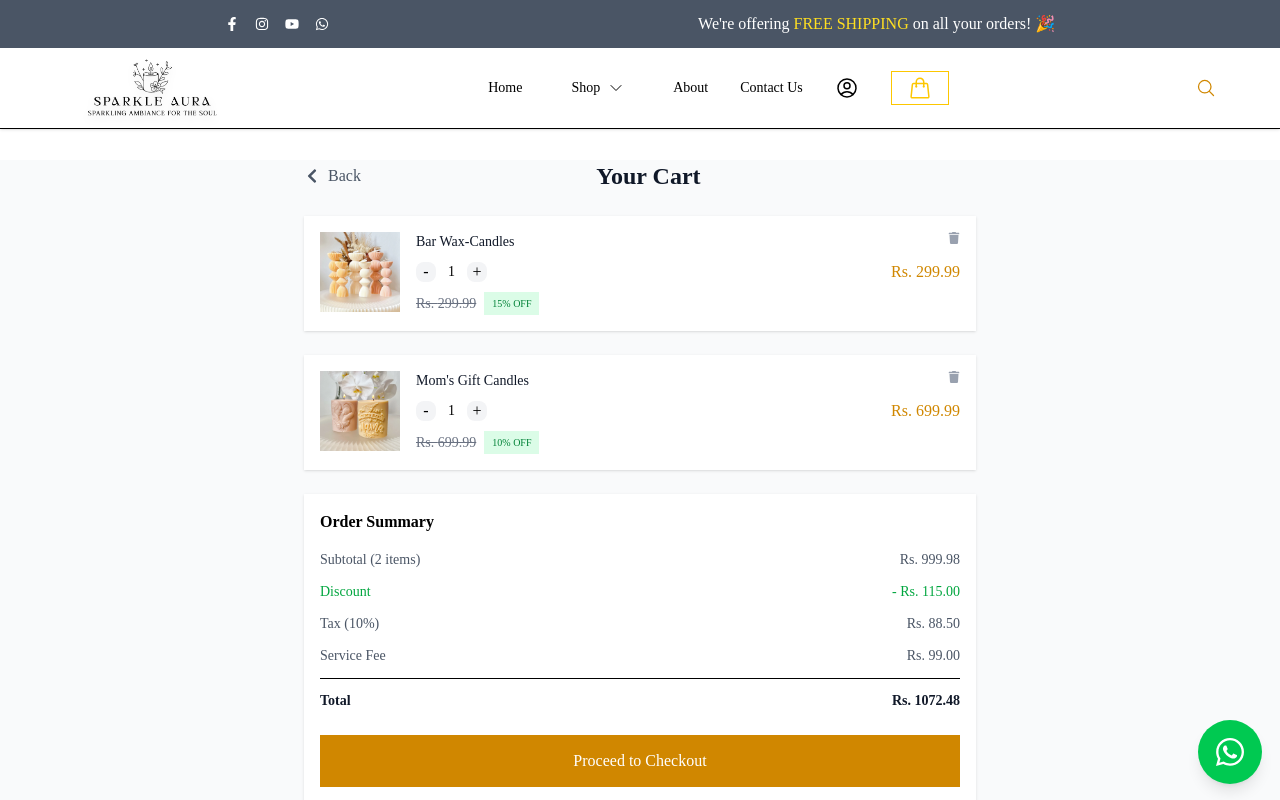
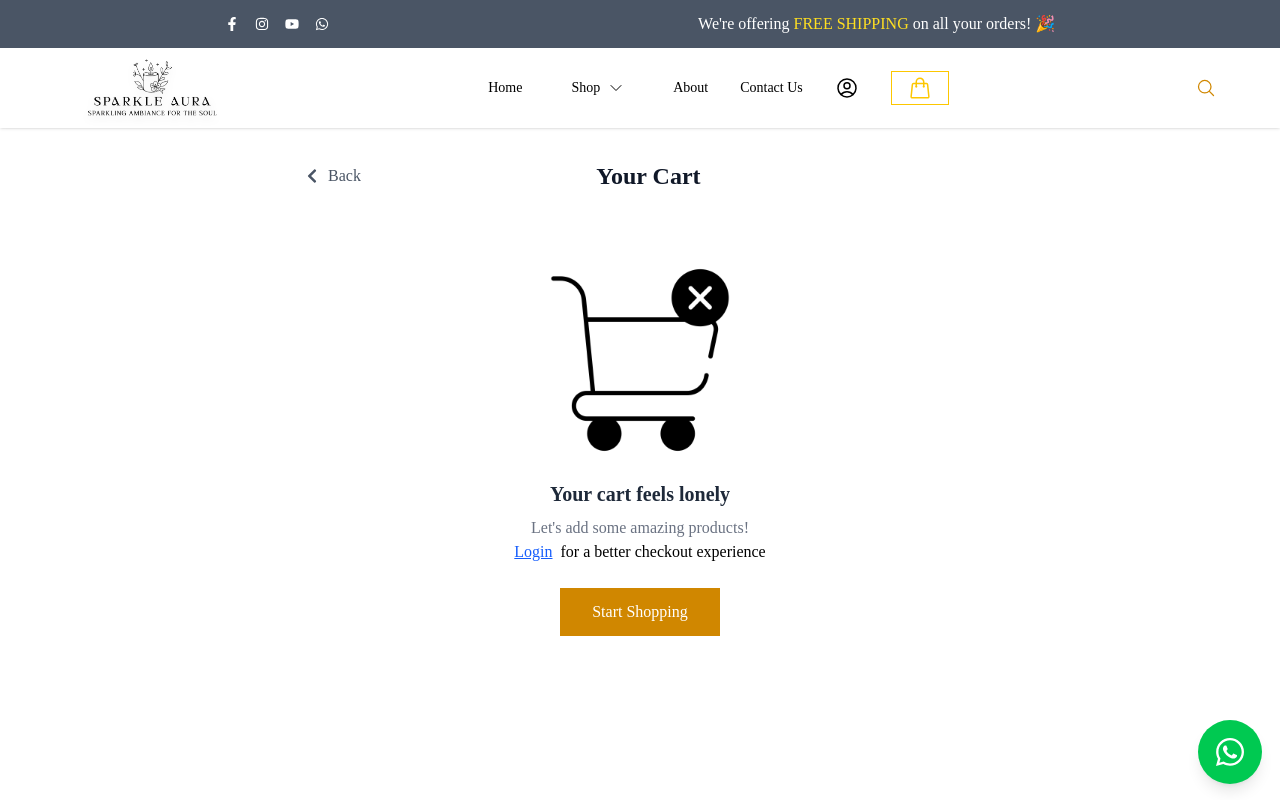
Before and after one commit to RohanB39/sparkalaura, a React (Vite) app: page /cart in a window 1280 px wide. Shown: the top 800 px of the page. Built offline with nearby package versions, Linux system fonts and the light colour scheme; a web font is replaced by a local one.

Commit message:
Cart Fully updated

```diff
--- a/package.json
+++ b/package.json
@@ -23,7 +23,8 @@
     "react-dom": "^19.0.0",
     "react-icons": "^5.4.0",
     "react-intersection-observer": "^9.16.0",
-    "react-router-dom": "^7.1.5"
+    "react-router-dom": "^7.1.5",
+    "react-toastify": "^11.0.5"
   },
   "devDependencies": {
     "@eslint/js": "^9.19.0",
--- a/src/App.jsx
+++ b/src/App.jsx
@@ -23,12 +23,14 @@ import WoodenCandle from "./pages/WoodenCandle";
 import WhatsAppButton from "./components/WhatsAppButton";
 import SearchResults from "./components/SearchResults";
 import ProductDetailsFromCollection from "./components/ProductInfo/ProductDetailsFromCollection";
+import { ToastContainer } from "react-toastify";
 
 
 const App = () => {
   return (
     <Router>
       <ScrollToTop />
+      <ToastContainer />
       <Routes>
         <Route path="/" element={<Home />} />
         <Route path="/about" element={<About />} />
--- a/src/pages/Cart/Cart.jsx
+++ b/src/pages/Cart/Cart.jsx
@@ -1,4 +1,4 @@
-import React, { useState } from "react";
+import React, { useState, useEffect } from "react";
 import Navbar from "../../components/Navbar";
 import SmallNav from "../../components/SmallNav";
 import { Link, useNavigate } from "react-router-dom";
@@ -8,68 +8,35 @@ import emptyCart from "/images/emptyCart.png";
 
 
 const Cart = () => {
-    const [cartItems, setCartItems] = useState([
-        {
-            id: "1",
-            name: "Bar Wax-Candles",
-            preffer: "firstPage",
-            price: 299.99,
-            quantity: 1,
-            imageUrl: "/ServiceImages/s1.webp",
-            totalReviews: 128,
-            discount: 15,
-            images: ["/ServiceImages/s1.webp", "/ServiceImages/s2.webp"],
-            stars: "3.5",
-            description: "Handcrafted wax candles with a rich aroma and long burn time, perfect for relaxation and decoration.",
-            category: "BestSellers",
-            collection: "Festival",
-            brand: "Sparkle Aura",
-            burnTime: "40 hours",
-            weight: "500g",
-            dimensions: "10cm x 7cm x 7cm",
-            material: "Soy Wax",
-            fragranceStrength: 4,
-            availability: "In Stock",
-            safetyInstructions: "Keep away from flammable objects. Do not leave unattended while burning.",
-            bestFor: ["Home Decor", "Relaxation", "Gifting"],
-            colors: ["Blue", "Black", "White"],
-            scents: ["Vanilla", "Lavender", "Sandalwood"]
-        },
-        {
-            id: "2",
-            name: "Mom's Gift Candles",
-            preffer: "firstPage",
-            price: 699.99,
-            quantity: 1,
-            imageUrl: "/ServiceImages/s2.webp",
-            totalReviews: 256,
-            discount: 10,
-            images: ["/ServiceImages/s3.webp", "/ServiceImages/s4.webp"],
-            stars: "4.2",
-            description: "Beautifully crafted candles with a soft fragrance, perfect for gifting and home decor.",
-            category: "JarCandles",
-            collection: "Festival",
-            brand: "Candle Delight",
-            burnTime: "50 hours",
-            weight: "600g",
-            dimensions: "12cm x 8cm x 8cm",
-            material: "Beeswax",
-            fragranceStrength: 5,
-            availability: "In Stock",
-            safetyInstructions: "Trim the wick to 1/4 inch before each burn. Avoid drafts.",
-            bestFor: ["Gifting", "Romantic Dinners", "Home Fragrance"],
-            colors: ["Pink", "Red", "White"],
-            scents: ["Rose", "Jasmine", "Coconut"]
+    const [cartItems, setCartItems] = useState(() => {
+        const userLoggedIn = localStorage.getItem("userLoggedIn");
+        if (!userLoggedIn) {
+            const storedCart = localStorage.getItem("SelectedCartProducts");
+            return storedCart ? JSON.parse(storedCart) : [];
         }
-    ]);
+        return [];
+    });
+
+    useEffect(() => {
+        const userLoggedIn = localStorage.getItem("userLoggedIn");
+        if (!userLoggedIn) {
+            localStorage.setItem("SelectedCartProducts", JSON.stringify(cartItems));
+        }
+    }, [cartItems]);
 
     const navigate = useNavigate();
 
     // Calculate subtotal
-    const subtotal = cartItems.reduce((acc, item) => acc + item.price * item.quantity, 0);
+    const subtotal = cartItems.reduce(
+        (acc, item) => acc + item.SelectedProductDiscountedPrice * item.SelectedProductSelectedQuantity,
+        0
+    );
 
-    // Calculate discount
-    const discountAmount = cartItems.reduce((acc, item) => acc + (item.price * item.quantity * item.discount) / 100, 0);
+    // Calculate discount amount
+    const discountAmount = cartItems.reduce(
+        (acc, item) => acc + (item.selectedProductOriginalPrice * item.SelectedProductSelectedQuantity * item.SelectedProductDiscount) / 100,
+        0
+    );
 
     // Tax (10%)
     const tax = (subtotal - discountAmount) * 0.1;
@@ -83,30 +50,35 @@ const Cart = () => {
     // Handle quantity increase
     const increaseQuantity = (id) => {
         setCartItems(cartItems.map(item =>
-            item.id === id ? { ...item, quantity: item.quantity + 1 } : item
+            item.SelectedProductId === id
+                ? { ...item, SelectedProductSelectedQuantity: item.SelectedProductSelectedQuantity + 1 }
+                : item
         ));
     };
 
     // Handle quantity decrease (prevent negative values)
     const decreaseQuantity = (id) => {
         setCartItems(cartItems.map(item =>
-            item.id === id ? { ...item, quantity: Math.max(1, item.quantity - 1) } : item
+            item.SelectedProductId === id
+                ? { ...item, SelectedProductSelectedQuantity: Math.max(1, item.SelectedProductSelectedQuantity - 1) }
+                : item
         ));
     };
 
     // Handle item removal
     const removeItem = (id) => {
-        setCartItems(cartItems.filter(item => item.id !== id));
+        setCartItems(cartItems.filter(item => item.SelectedProductId !== id));
     };
+
 
     return (
         <>
-            <div className="fixed top-0 left-0 w-full z-50 bg-white border-b shadow-sm">
+            <div className="fixed top-0 left-0 w-full z-50 bg-white shadow-sm">
                 <SmallNav />
                 <Navbar />
             </div>
 
-            <div className="bg-gray-50 min-h-screen pb-8 px-4 mt-40">
+            <div className="min-h-screen pb-8 px-4 mt-40">
                 <div className="max-w-2xl mx-auto">
                     <div className="flex items-center justify-between mb-6">
                         <button
@@ -126,7 +98,7 @@ const Cart = () => {
                             <h3 className="text-xl font-semibold text-gray-800 mb-2">Your cart feels lonely</h3>
                             <p className="text-gray-500">Let's add some amazing products!</p>
                             <div className="flex gap-2">
-                            <Link to="/login" className="text-blue-600 mb-6 underline">Login</Link><span>for better checkout experiance</span>
+                                <Link to="/login" className="text-blue-600 mb-6 underline">Login</Link><span>for a better checkout experience</span>
                             </div>
                             <Link
                                 to="/viewAllCollection"
@@ -136,11 +108,11 @@ const Cart = () => {
                             </Link>
                         </div>
                     ) : (
-                        <div className="space-y-6">
+                        <div className="">
                             <AnimatePresence>
                                 {cartItems.map((item) => (
                                     <motion.div
-                                        key={item.id}
+                                        key={item.SelectedProductId}
                                         className="bg-white shadow-sm p-4"
                                         initial={{ opacity: 0, y: 20 }}
                                         animate={{ opacity: 1, y: 0 }}
@@ -149,16 +121,16 @@ const Cart = () => {
                                     >
                                         <div className="flex gap-4">
                                             <img
-                                                src={item.imageUrl}
-                                                alt={item.name}
+                                                src={item.selectProductImage}
+                                                alt={item.SelectedProductName}
                                                 className="w-20 h-20 object-cover"
                                             />
 
                                             <div className="flex-1">
                                                 <div className="flex justify-between items-start">
-                                                    <h3 className="text-sm text-gray-900">{item.name}</h3>
+                                                    <h3 className="text-sm text-gray-900">{item.SelectedProductName}</h3>
                                                     <button
-                                                        onClick={() => removeItem(item.id)}
+                                                        onClick={() => removeItem(item.SelectedProductId)}
                                                         className="text-gray-400 hover:text-red-500 transition-colors"
                                                     >
                                                         <FaTrash className="w-3 h-3" />
@@ -168,31 +140,31 @@ const Cart = () => {
                                                 <div className="mt-2 flex items-center justify-between">
                                                     <div className="flex items-center gap-3">
                                                         <button
-                                                            onClick={() => decreaseQuantity(item.id)}
+                                                            onClick={() => decreaseQuantity(item.SelectedProductId)}
                                                             className="w-5 h-5 rounded-lg bg-gray-100 flex items-center justify-center hover:bg-gray-200"
                                                         >
                                                             -
                                                         </button>
-                                                        <span className="text-sm">{item.quantity}</span>
+                                                        <span className="text-sm">{item.SelectedProductSelectedQuantity}</span>
                                                         <button
-                                                            onClick={() => increaseQuantity(item.id)}
+                                                            onClick={() => increaseQuantity(item.SelectedProductId)}
                                                             className="w-5 h-5 rounded-lg bg-gray-100 flex items-center justify-center hover:bg-gray-200"
                                                         >
                                                             +
                                                         </button>
                                                     </div>
                                                     <p className="text-md text-yellow-600">
-                                                        Rs. {(item.price * item.quantity).toFixed(2)}
+                                                        Rs. {(item.SelectedProductDiscountedPrice * item.SelectedProductSelectedQuantity).toFixed(2)}
                                                     </p>
                                                 </div>
 
-                                                {item.discount > 0 && (
+                                                {item.SelectedProductDiscount > 0 && (
                                                     <div className="mt-2 flex items-center gap-2">
                                                         <span className="text-sm text-gray-500 line-through">
-                                                            Rs. {item.price}
+                                                            Rs. {item.selectedProductOriginalPrice}
                                                         </span>
                                                         <span className="text-[10px] bg-green-100 text-green-700 px-2 py-1">
-                                                            {item.discount}% OFF
+                                                            {item.SelectedProductDiscount}% OFF
                                                         </span>
                                                     </div>
                                                 )}
@@ -243,6 +215,7 @@ const Cart = () => {
                     )}
                 </div>
             </div>
+
         </>
     );
 };
```
Also changed, not shown: src/components/ProductInfo/ProductDetail.jsx (+36 -3 lines), src/components/ProductInfo/ProductDetailsFromCollection.jsx (+37 -4 lines), 1 other file (tests, documents, lock files or other folders).
